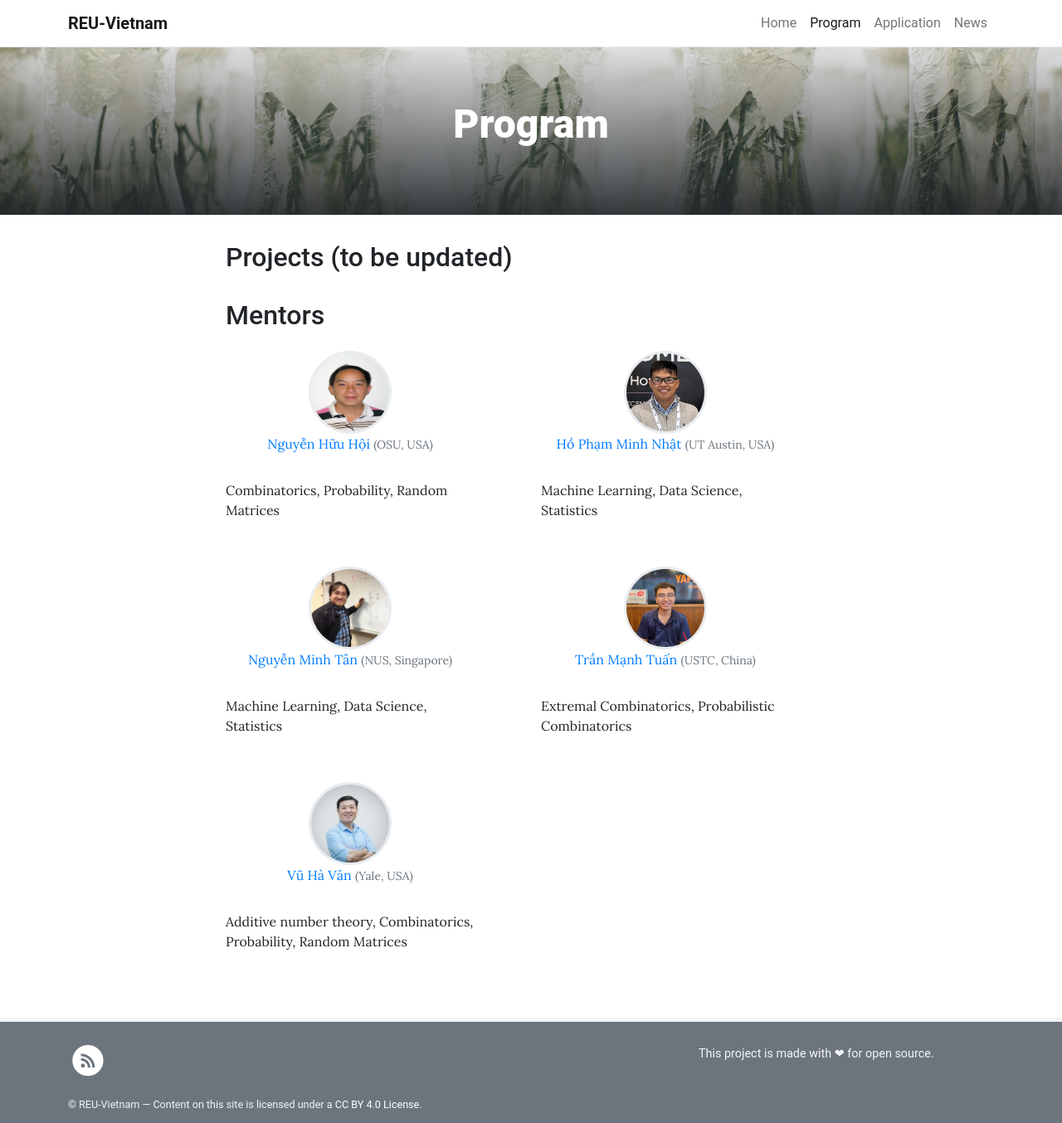
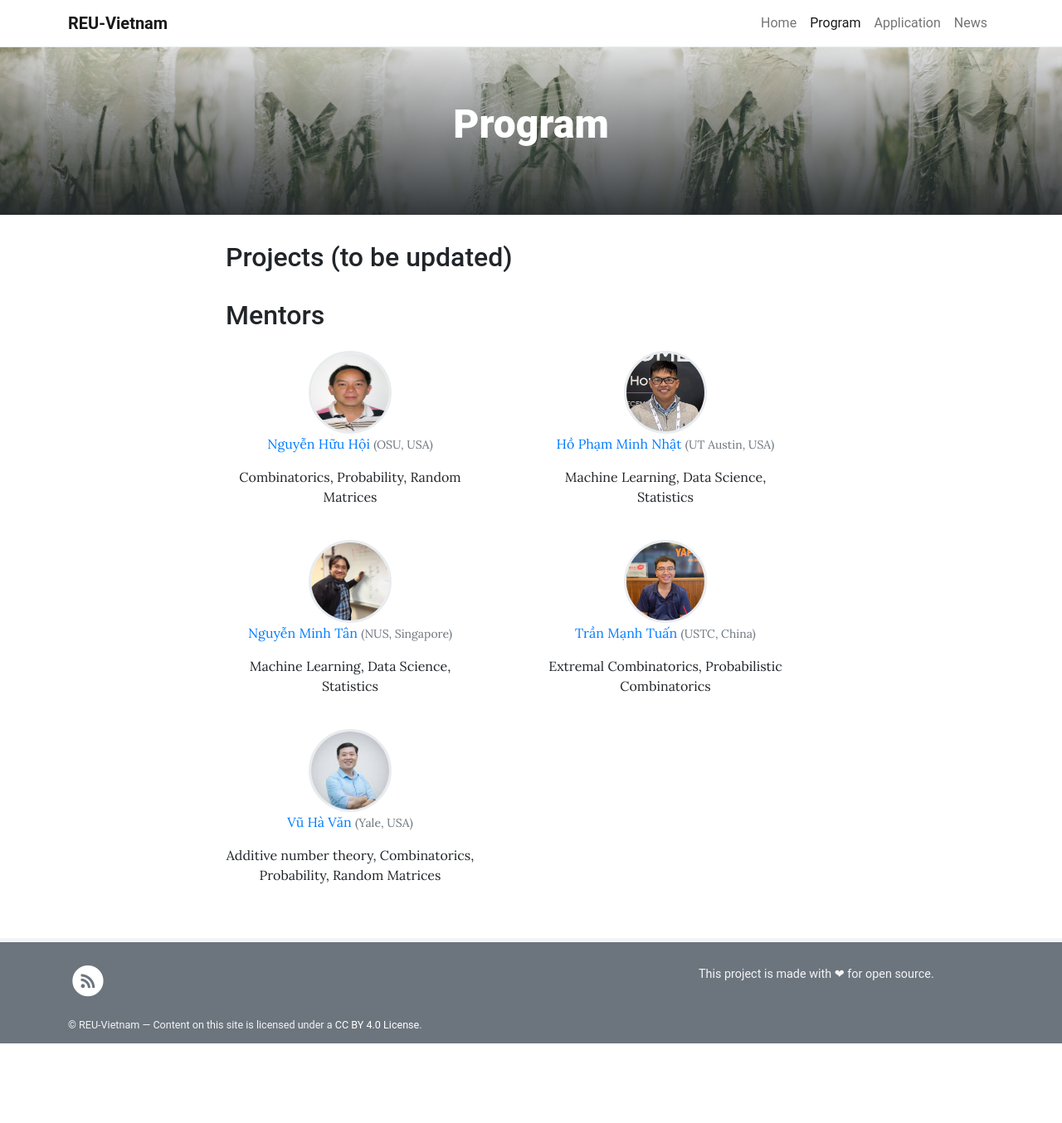
Before and after one commit to adm-vietnam/adm-vietnam.github.io, a Jekyll site: the page built from pages/Program.md, in a window 1280 px wide. Shown: the whole page at 83% size. Built offline with Jekyll 4.4.1, drawn with Linux system fonts in a browser that asks for light colours; after the commit the page ends 1258 px from its top, so only the background shows below that.

Commit message:
Update Program.md

```diff
--- a/pages/Program.md
+++ b/pages/Program.md
@@ -25,7 +25,7 @@ permalink: /Program/
         {% endif %}
       </p>
 
-      <p style="text-align: center;">{{ member.description | markdownify }}</p>
+      <p style="text-align: center;">{{ member.description }}</p>
       </div>
     </div>
   </div>
```
